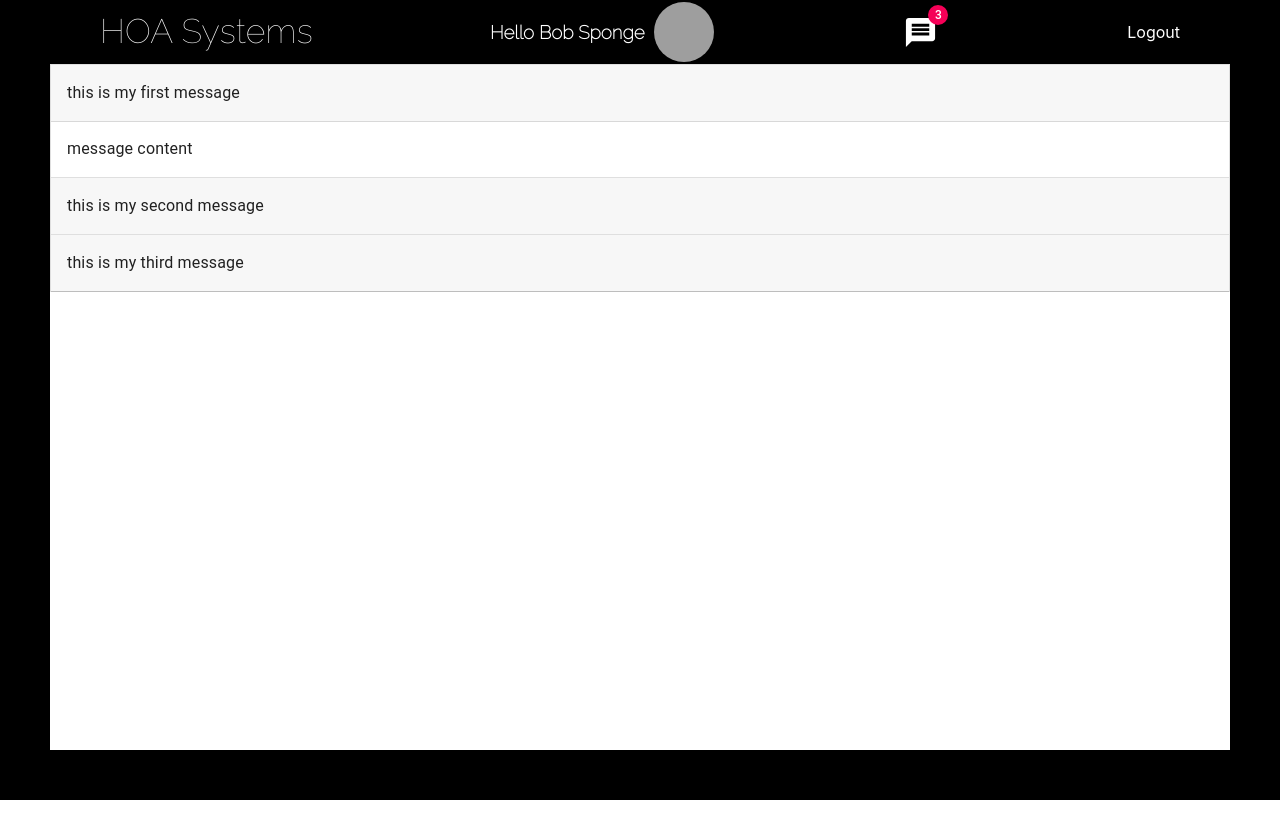
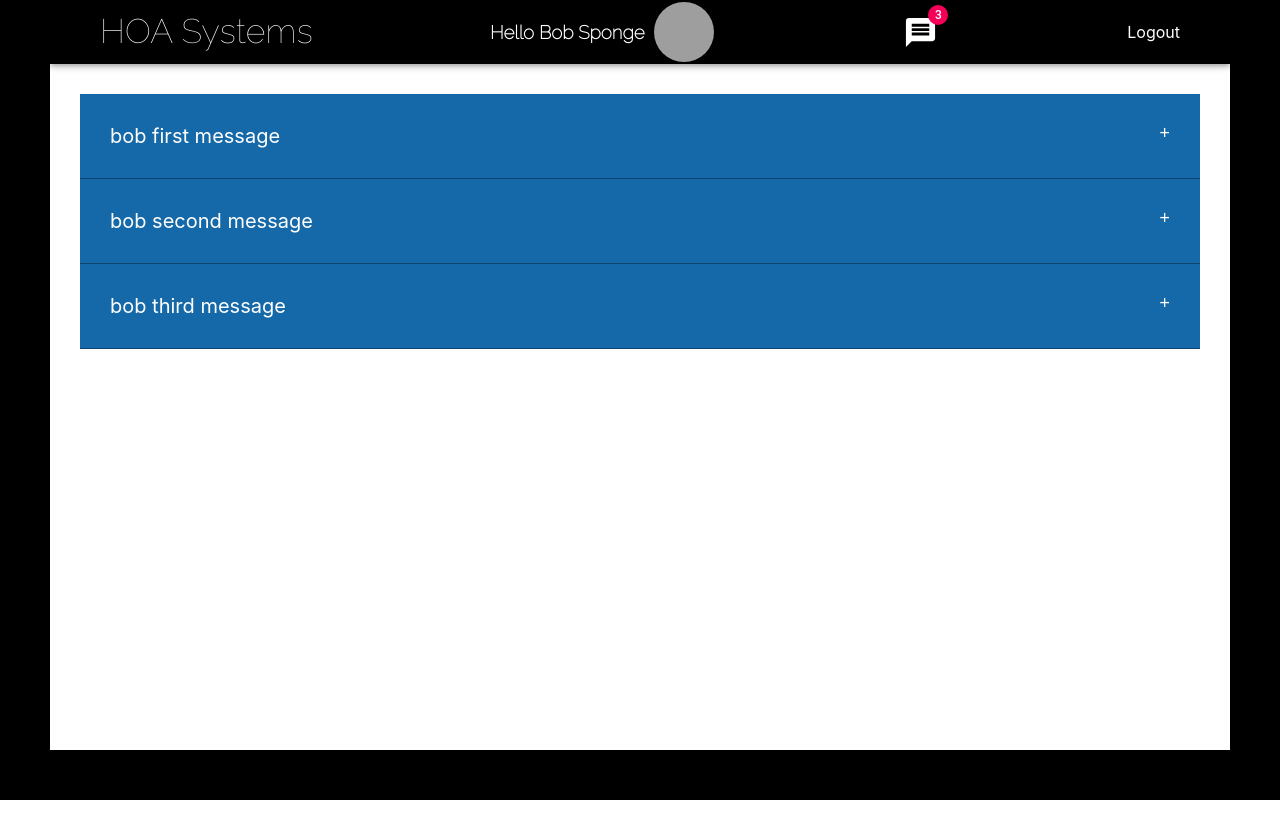
Before and after one commit to nogalasman/hoa-systems, a React (Create React App) app: page /#/messages in a window 1280 px wide. Shown: the top 838 px of the page. Before the commit the page ends 800 px from the top, so only its background shows below. Built offline with nearby package versions, Linux system fonts and the light colour scheme; grey boxes are pictures that could not be loaded.

Commit message:
show messages with two options for message cards

```diff
--- a/src/App.js
+++ b/src/App.js
@@ -10,6 +10,7 @@ import jsonMessages from './data/messages.json';
 import { useState } from 'react';
 import ActiveUserContext from './shared/ActiveUserContext';
 import HoaNavBar from './components/HoaNavBar/HoaNavBar';
+import MessagesPage2 from './pages/MessagesPage/MessagesPage2';
 
 function App() {
   const [users, setUsers] = useState(jsonUsers);
@@ -37,7 +38,7 @@ function App() {
           <Route exact path="/"><HomePage /></Route>
           <Route exact path="/login"><LoginPage users={users} onLogin={handleLogin}/></Route>
           <Route exact path="/signup"><SignupPage/></Route>
-          <Route exact path="/messages"><MessagesPage messages={activeUserMessages}/></Route>
+          <Route exact path="/messages"><MessagesPage2 messages={activeUserMessages}/></Route>
         </Switch>
       </HashRouter>
       </ActiveUserContext.Provider>
--- /dev/null
+++ b/src/components/MessageCard.js/MessageCard.js
@@ -0,0 +1,75 @@
+import { withStyles } from '@material-ui/core/styles';
+import { useState } from "react";
+
+import MuiAccordion from '@material-ui/core/Accordion';
+import MuiAccordionSummary from '@material-ui/core/AccordionSummary';
+import MuiAccordionDetails from '@material-ui/core/AccordionDetails';
+import { Typography } from "@material-ui/core";
+
+const Accordion = withStyles({
+    root: {
+      border: '1px solid rgba(0, 0, 0, .125)',
+      boxShadow: 'none',
+      '&:not(:last-child)': {
+        borderBottom: 0,
+      },
+      '&:before': {
+        display: 'none',
+      },
+      '&$expanded': {
+        margin: 'auto',
+      },
+    },
+    expanded: {},
+  })(MuiAccordion);
+
+  const AccordionSummary = withStyles({
+    root: {
+      backgroundColor: 'rgba(0, 0, 0, .03)',
+      borderBottom: '1px solid rgba(0, 0, 0, .125)',
+      marginBottom: -1,
+      minHeight: 56,
+      '&$expanded': {
+        minHeight: 56,
+      },
+    },
+    content: {
+      '&$expanded': {
+        margin: '12px 0',
+      },
+    },
+    expanded: {},
+  })(MuiAccordionSummary);
+
+  const AccordionDetails = withStyles((theme) => ({
+    root: {
+      padding: theme.spacing(2),
+    },
+  }))(MuiAccordionDetails);
+
+
+function MessageCard(props){
+    const { message } = props;
+    const [expanded, setExpanded] = useState(null);
+
+    const handleChange = (panel) => (event, newExpanded) => {
+        setExpanded(newExpanded ? panel : false);
+    };
+    return (
+        <div className="c-rmessage-card">
+            <Accordion  key={message.id} square expanded={expanded === 'panel'+message.id}
+                            onChange={handleChange('panel'+message.id)}>
+                            <AccordionSummary aria-controls={"panel"+message.id+"d-content"} id={"panel"+message.id+"d-header"}>
+                            <Typography>{message.title}</Typography>
+                            </AccordionSummary>
+                            <AccordionDetails>
+                            <Typography>
+                            {message.details}
+                            </Typography>
+                            </AccordionDetails>
+                        </Accordion>
+        </div>
+    );
+}
+
+export default MessageCard;
--- /dev/null
+++ b/src/components/MessageCard.js/MessageCard2.css
@@ -0,0 +1,66 @@
+.c-message-card2 .title {
+    padding: 30px 30px;
+    cursor: pointer;
+    transform: translate3d(0, 0, 0);
+    color: white;
+    position: relative;
+    font-size: 20px;
+    background: #1569a8;
+    margin-bottom: -1px;
+    border-bottom: 1px solid #0e4671;
+    text-align: left;
+}
+
+.c-message-card2 .title::after {
+    content: "+";
+    font-size: 18px;
+    color: white;
+    transition: transform .5s ease-in-out;
+    position: absolute;
+    right: 30px;
+    font-family: monospace;
+}
+
+.c-message-card2 .title.is-expanded {
+    transition: background 0.5s;
+    background: #0e4671;
+}
+
+.c-message-card2 .title.is-expanded::after {
+    content: "-";
+    transform: rotate(-360deg);
+}
+
+.c-message-card2 .content {
+    overflow: hidden;
+    max-height: 0;
+    transition: max-height .5s;
+    margin: 0;
+    padding: 0 30px;
+    border: solid 1px #eeeeee;
+    border-top: 0;
+    background: #e8f4fc;
+}
+
+.c-message-card2 .content p {
+    padding: 30px 0;
+    margin: 0;
+    opacity: 0;
+    transition: .5s;
+}
+
+.c-message-card2 .content.is-expanded {
+    max-height: 500px;
+    overflow: hidden;
+}
+
+.c-message-card2 .content.is-expanded p {
+    opacity: 1;
+}
+
+.c-message-card2 .content:after {
+    width: 100%;
+    height: 10px;
+    display: block;
+    content: '';
+}
--- /dev/null
+++ b/src/components/MessageCard.js/MessageCard2.js
@@ -0,0 +1,20 @@
+import { useState } from "react";
+import './MessageCard2.css';
+
+function MessageCard2(props) {
+    const { message } = props;
+    const [ expanded, setExpanded ] = useState(false);
+
+    return (
+        <div className="c-message-card2">
+                <dt className={expanded ? 'title is-expanded' : 'title'} onClick={() => setExpanded(!expanded)}>
+                    {message.title}
+                </dt>
+                <dd className={expanded ? 'content is-expanded' : 'content'} onClick={() => setExpanded(!expanded)}>
+                    <p>{message.details}</p>
+                </dd>
+        </div>
+    );
+}
+
+export default MessageCard2;
--- a/src/data/messages.json
+++ b/src/data/messages.json
@@ -2,15 +2,15 @@
         "id": 1,
         "createdBy": 1,
         "createAt": "2020-04-29",
-        "title": "this is my first message",
-        "details": "message content",
+        "title": "bob first message",
+        "details": "happy happy joy joy",
         "priority": 1
     },
     {
         "id": 2,
         "createdBy": 1,
         "createAt": "2020-04-26",
-        "title": "this is my second message",
+        "title": "bob second message",
         "details": "message content",
         "priority": 1
     },
@@ -18,8 +18,32 @@
         "id": 3,
         "createdBy": 1,
         "createAt": "2020-04-20",
-        "title": "this is my third message",
-        "details": "message content",
+        "title": "bob third message",
+        "details": "walla!!",
+        "priority": 2
+    },
+    {
+        "id": 4,
+        "createdBy": 2,
+        "createAt": "2002-04-29",
+        "title": "bugs first message",
+        "details": "shalom!",
+        "priority": 1
+    },
+    {
+        "id": 5,
+        "createdBy": 2,
+        "createAt": "2002-04-26",
+        "title": "bugs second message",
+        "details": "whats up falks?",
+        "priority": 1
+    },
+    {
+        "id": 6,
+        "createdBy": 2,
+        "createAt": "2002-04-20",
+        "title": "bugs third message",
+        "details": "wow!!!",
         "priority": 2
     }
 ]
--- a/src/pages/LoginPage/LoginPage.js
+++ b/src/pages/LoginPage/LoginPage.js
@@ -60,7 +60,7 @@ function LoginPage(props) {
                         type="button"
                         fullWidth
                         variant="contained"
-                        color="primary" block onClick={login}
+                        color="primary" onClick={login}
                     >
                         Log In
       </Button>
--- /dev/null
+++ b/src/pages/MessagesPage/MessagePage2.css
@@ -0,0 +1,35 @@
+.p-messages2 {
+    min-height: 100%;
+    padding: 30px;
+    text-align: center;
+}
+
+.p-messages2 h1 {
+    text-align: center;
+    color: #1569a8;
+}
+
+.p-messages2 .btn {
+    display: inline-block;
+    margin-bottom: 20px;
+    border: 1px solid #1569a8;
+    background: white;
+    color: #1569a8;
+    padding: 5px 10px;
+    border-radius: 5px;
+    margin-right: 5px;
+    font-size: 15px;
+    cursor: pointer;
+    outline: none;
+}
+
+.p-messages2 .btn :hover {
+    background: #1569a8;
+    color: white;
+    transition: .5s;
+}
+
+.p-messages2 .accordion {
+    margin: 0 auto;
+    width: 100%;
+}
--- a/src/pages/MessagesPage/MessagesPage.js
+++ b/src/pages/MessagesPage/MessagesPage.js
@@ -7,69 +7,18 @@ import { withStyles } from '@material-ui/core/styles';
 import MuiAccordion from '@material-ui/core/Accordion';
 import MuiAccordionSummary from '@material-ui/core/AccordionSummary';
 import MuiAccordionDetails from '@material-ui/core/AccordionDetails';
+import MessageCard from "../../components/MessageCard.js/MessageCard";
 
 
-const Accordion = withStyles({
-    root: {
-      border: '1px solid rgba(0, 0, 0, .125)',
-      boxShadow: 'none',
-      '&:not(:last-child)': {
-        borderBottom: 0,
-      },
-      '&:before': {
-        display: 'none',
-      },
-      '&$expanded': {
-        margin: 'auto',
-      },
-    },
-    expanded: {},
-  })(MuiAccordion);
 
-  const AccordionSummary = withStyles({
-    root: {
-      backgroundColor: 'rgba(0, 0, 0, .03)',
-      borderBottom: '1px solid rgba(0, 0, 0, .125)',
-      marginBottom: -1,
-      minHeight: 56,
-      '&$expanded': {
-        minHeight: 56,
-      },
-    },
-    content: {
-      '&$expanded': {
-        margin: '12px 0',
-      },
-    },
-    expanded: {},
-  })(MuiAccordionSummary);
-
-  const AccordionDetails = withStyles((theme) => ({
-    root: {
-      padding: theme.spacing(2),
-    },
-  }))(MuiAccordionDetails);
 
 function MessagesPage(props) {
     const activeUser = useContext(ActiveUserContext);
     const { messages } = props;
-    const [expanded, setExpanded] = useState('panel'+messages[0].id);
 
-    const handleChange = (panel) => (event, newExpanded) => {
-        setExpanded(newExpanded ? panel : false);
-    };
 
-    const messagesView = messages.map(message => <Accordion  key={message.id} square expanded={expanded === 'panel'+message.id}
-                            onChange={handleChange('panel'+message.id)}>
-                            <AccordionSummary aria-controls={"panel"+message.id+"d-content"} id={"panel"+message.id+"d-header"}>
-                            <Typography>{message.title}</Typography>
-                            </AccordionSummary>
-                            <AccordionDetails>
-                            <Typography>
-                            {message.details}
-                            </Typography>
-                            </AccordionDetails>
-                        </Accordion>)
+    const messagesView = messages.map(message => <MessageCard  key={message.id} message={message}>
+                        </MessageCard>);
 
     if (!activeUser) {
         return <Redirect to="/login"/>
--- /dev/null
+++ b/src/pages/MessagesPage/MessagesPage2.js
@@ -0,0 +1,27 @@
+import { useContext } from "react";
+import { Redirect } from "react-router-dom";
+import MessageCard2 from "../../components/MessageCard.js/MessageCard2";
+import ActiveUserContext from "../../shared/ActiveUserContext";
+import './MessagePage2.css';
+
+function MessagesPage2(props) {
+    const activeUser = useContext(ActiveUserContext);
+    const { messages } = props;
+
+    const messagesView = messages.map(message => <MessageCard2 key={message.id} message={message} ></MessageCard2>);
+
+    if (!activeUser) {
+        return <Redirect to="/login" />
+    } else {
+        return (
+            <div className="p-messages2">
+                 <dl className="accordion">
+                        { messagesView }
+                </dl>
+            </div>
+        )
+    }
+
+}
+
+export default MessagesPage2;
```
Also changed, not shown: 1 other file (tests, documents, lock files or other folders).
